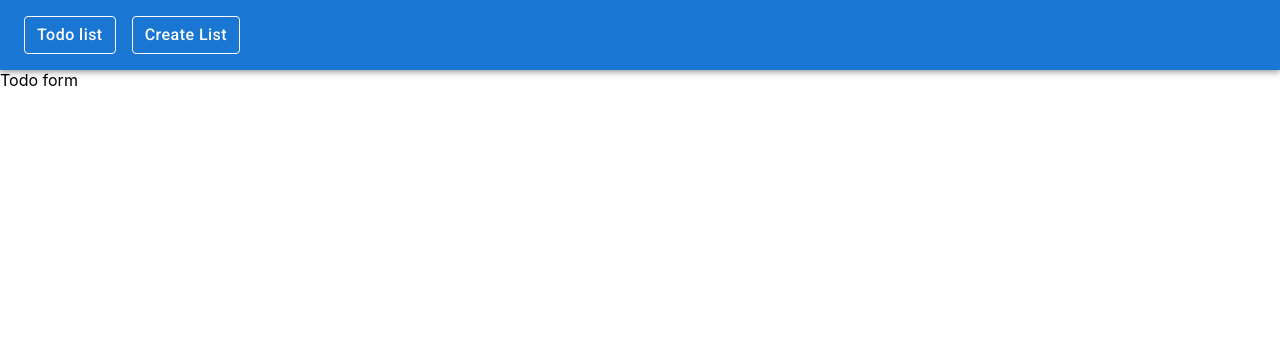
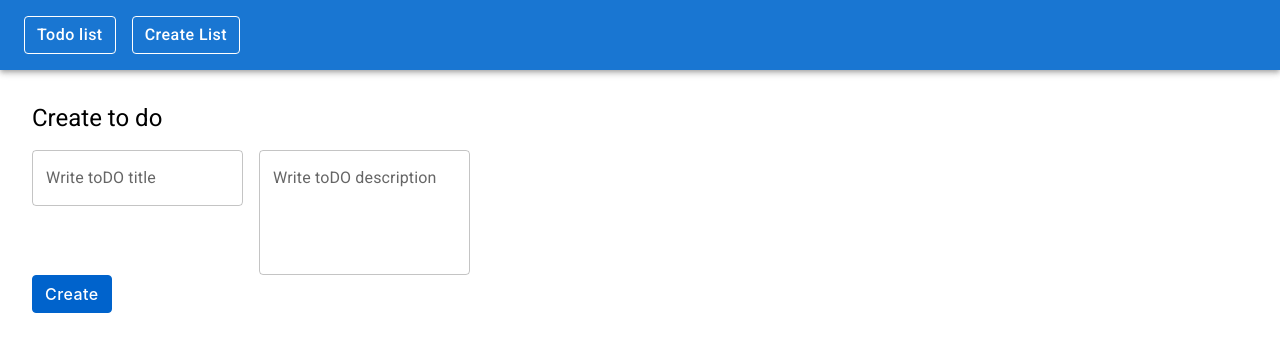
Before and after one commit to KingSatur/todo-app, a React (Create React App) app: page /add in a window 1280 px wide. Shown: the top 352 px of the page. Built offline with nearby package versions, Linux system fonts and the light colour scheme.

Commit message:
Create, delete and render toDo's

```diff
--- a/src/App.js
+++ b/src/App.js
@@ -5,15 +5,19 @@ import { Heading } from './components/Heading';
 import { TodoForm } from './components/TodoForm';
 import { TodoList } from './components/TodoList';
 import { Route, Routes } from 'react-router-dom';
+import { ContextProvider } from './context/GlobalContext';
 
 function App() {
   return (
     <div>
-      <Heading />
-      <Routes>
-        <Route path="/" element={<TodoList />} index />
-        <Route path="/add" element={<TodoForm />} />
-      </Routes>
+      <ContextProvider>
+        <Heading />
+
+        <Routes>
+          <Route path="/" element={<TodoList />} index />
+          <Route path="/add" element={<TodoForm />} />
+        </Routes>
+      </ContextProvider>
     </div>
   );
 }
--- a/src/components/Heading.js
+++ b/src/components/Heading.js
@@ -29,16 +29,10 @@ export const Heading = () => {
     <AppBar position="static">
       <Container maxWidth="xl">
         <Toolbar disableGutters>
-          <Box
-            sx={{ flexGrow: 1, display: { xs: 'none', md: 'flex' } }}
-            style={{ gap: '1rem' }}
-          >
-            {pages.map((page) => (
-              <Link to={page?.path} style={{ textDecoration: 'none' }}>
-                <HeadingButton
-                  key={page?.label}
-                  sx={{ my: 2, color: 'white', display: 'block' }}
-                >
+          <Box sx={{ flexGrow: 1, display: { xs: 'none', md: 'flex' } }} style={{ gap: '1rem' }}>
+            {pages.map((page, i) => (
+              <Link key={i} to={page?.path} style={{ textDecoration: 'none' }}>
+                <HeadingButton key={page?.label} sx={{ my: 2, color: 'white', display: 'block' }}>
                   {page?.label}
                 </HeadingButton>
               </Link>
--- a/src/components/TodoForm.js
+++ b/src/components/TodoForm.js
@@ -1,5 +1,115 @@
-import React from 'react';
+import React, { useContext, useState } from 'react';
+import Typography from '@mui/material/Typography';
+import TextField from '@mui/material/TextField';
+import { Box } from '@mui/material';
+import Button from '@mui/material/Button';
+import { styled } from '@mui/material/styles';
+import { globalContext } from '../context/GlobalContext';
+import { useNavigate } from 'react-router-dom';
+
+const BootstrapButton = styled(Button)({
+  boxShadow: 'none',
+  textTransform: 'none',
+  fontSize: 16,
+  padding: '6px 12px',
+  border: '1px solid',
+  lineHeight: 1.5,
+  backgroundColor: '#0063cc',
+  borderColor: '#0063cc',
+  fontFamily: [
+    '-apple-system',
+    'BlinkMacSystemFont',
+    '"Segoe UI"',
+    'Roboto',
+    '"Helvetica Neue"',
+    'Arial',
+    'sans-serif',
+    '"Apple Color Emoji"',
+    '"Segoe UI Emoji"',
+    '"Segoe UI Symbol"',
+  ].join(','),
+  '&:hover': {
+    backgroundColor: '#0069d9',
+    borderColor: '#0062cc',
+    boxShadow: 'none',
+  },
+  marginRight: '1rem',
+  '&:active': {
+    boxShadow: 'none',
+    backgroundColor: '#0062cc',
+    borderColor: '#005cbf',
+  },
+  '&:focus': {
+    boxShadow: '0 0 0 0.2rem rgba(0,123,255,.5)',
+  },
+});
 
 export const TodoForm = () => {
-  return <div>Todo form</div>;
+  const { addToDo } = useContext(globalContext);
+
+  const [toDo, settoDo] = useState({
+    title: '',
+    description: '',
+  });
+
+  const navigate = useNavigate();
+
+  const handleChange = function (e) {
+    settoDo({ ...toDo, [e.target.name]: e.target.value });
+  };
+
+  const handleSaveToDo = function (e) {
+    e?.preventDefault();
+    addToDo(toDo);
+    navigate('/');
+  };
+
+  return (
+    <div
+      style={{
+        padding: '2rem',
+        display: 'flex',
+        flexDirection: 'column',
+      }}
+    >
+      <Typography
+        style={{
+          marginBottom: '1rem',
+        }}
+        component="div"
+        variant="h5"
+      >
+        Create to do
+      </Typography>
+      <form onSubmit={handleSaveToDo}>
+        <Box
+          style={{
+            display: 'flex',
+            gap: '1rem',
+          }}
+        >
+          <TextField
+            onChange={handleChange}
+            id="outlined-basic"
+            name="title"
+            label="Write toDO title"
+            variant="outlined"
+          />
+          <TextField
+            onChange={handleChange}
+            name="description"
+            label="Write toDO description"
+            id="outlined-multiline-static"
+            multiline
+            rows={4}
+          />
+        </Box>
+        <Box>
+          <BootstrapButton type="submit" variant="contained">
+            Create
+          </BootstrapButton>
+        </Box>
+      </form>
+    </div>
+  );
 };
--- a/src/components/TodoItem.js
+++ b/src/components/TodoItem.js
@@ -1,4 +1,4 @@
-import * as React from 'react';
+import React, { useContext } from 'react';
 import { useTheme } from '@mui/material/styles';
 import Box from '@mui/material/Box';
 import Card from '@mui/material/Card';
@@ -11,6 +11,7 @@ import PlayArrowIcon from '@mui/icons-material/PlayArrow';
 import SkipNextIcon from '@mui/icons-material/SkipNext';
 import Button from '@mui/material/Button';
 import { styled } from '@mui/material/styles';
+import { globalContext } from '../context/GlobalContext';
 
 const BootstrapButton = styled(Button)({
   boxShadow: 'none',
@@ -49,7 +50,9 @@ const BootstrapButton = styled(Button)({
   },
 });
 
-export default function TodoItem() {
+export default function TodoItem({ title, description, completed, id }) {
+  const { removeToDo } = useContext(globalContext);
+
   return (
     <Card
       style={{
@@ -65,27 +68,25 @@ export default function TodoItem() {
       <Box sx={{ display: 'flex', flexDirection: 'column' }}>
         <CardContent sx={{ flex: '1 0 auto' }}>
           <Typography component="div" variant="h5">
-            Live From Space
+            {title}
           </Typography>
-          <Typography
-            variant="subtitle1"
-            color="text.secondary"
-            component="div"
-          >
-            Mac Miller
+          <Typography variant="subtitle1" color="text.secondary" component="div">
+            {description}
           </Typography>
         </CardContent>
       </Box>
       <Box
         style={{
           display: 'flex',
-          'flex-direction': 'column',
-          'justify-content': 'center',
+          flexDirection: 'column',
+          justifyContent: 'center',
           gap: '.5rem',
         }}
       >
         <BootstrapButton variant="contained">Edit</BootstrapButton>
-        <BootstrapButton variant="contained">Delete</BootstrapButton>
+        <BootstrapButton onClick={() => removeToDo(id)} variant="contained">
+          Delete
+        </BootstrapButton>
       </Box>
     </Card>
   );
--- a/src/components/TodoList.js
+++ b/src/components/TodoList.js
@@ -1,9 +1,9 @@
 import React, { useContext } from 'react';
-import { globlalContext } from '../context/GlobalContext';
+import { globalContext } from '../context/GlobalContext';
 import TodoItem from './TodoItem';
 
 export const TodoList = () => {
-  const { toDoList } = useContext(globlalContext);
+  const { toDoList } = useContext(globalContext);
   return (
     <div
       style={{
@@ -12,8 +12,8 @@ export const TodoList = () => {
         gap: '1rem',
       }}
     >
-      {toDoList?.map((m) => {
-        return <TodoItem />;
+      {toDoList?.map((toDo, i) => {
+        return <TodoItem key={i} {...toDo} />;
       })}
     </div>
   );
--- /dev/null
+++ b/src/context/AppReducer.js
@@ -0,0 +1,15 @@
+export default function appReducer(state, action) {
+  switch (action.type) {
+    case 'ADD_TODO':
+      return { ...state, toDoList: [...state?.toDoList, action?.payload] };
+    case 'REMOVE_TODO':
+      return {
+        ...state,
+        toDoList: [...state?.toDoList?.filter((m, i) => m?.id !== action?.payload)],
+      };
+    case 'EDIT_TODO':
+      break;
+    default:
+      break;
+  }
+}
--- a/src/context/GlobalContext.js
+++ b/src/context/GlobalContext.js
@@ -1,18 +1,39 @@
-import { createContext } from 'react';
+import { createContext, useReducer } from 'react';
+import appReducer from './AppReducer';
 
-export const globlalContext = createContext({
+const initialState = {
   toDoList: [
     {
-      id: 1,
+      id: 0,
       title: 'First task',
       description: 'Some description',
       done: false,
     },
     {
-      id: 2,
+      id: 1,
       title: 'Second task',
       description: 'Some description',
       done: true,
     },
   ],
-});
+};
+
+export const globalContext = createContext(initialState);
+
+export const ContextProvider = ({ children }) => {
+  const [state, dispatch] = useReducer(appReducer, initialState);
+
+  const addToDo = function (task) {
+    dispatch({ type: 'ADD_TODO', payload: { ...task, id: state?.toDoList?.length } });
+  };
+  const removeToDo = function (id) {
+    dispatch({ type: 'REMOVE_TODO', payload: id });
+  };
+  const editToDo = function (task) {
+    dispatch({ type: 'EDIT_TODO', payload: task });
+  };
+
+  return (
+    <globalContext.Provider value={{ ...state, addToDo, removeToDo, editToDo }}>{children}</globalContext.Provider>
+  );
+};
```
